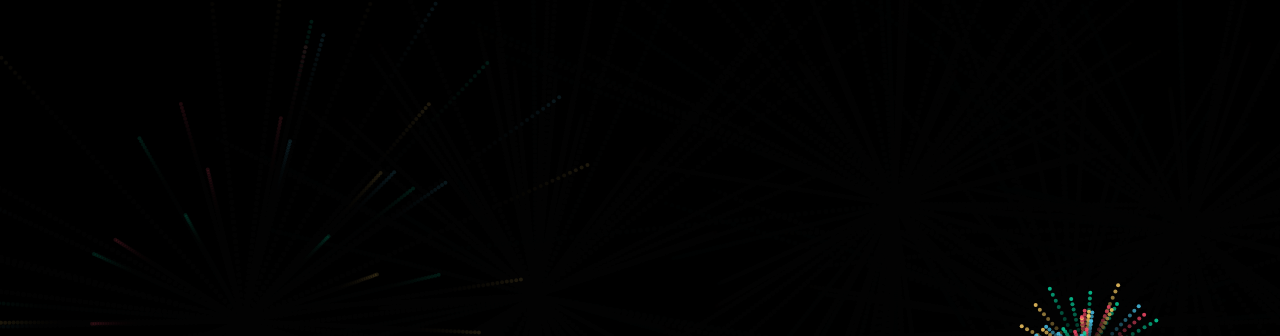
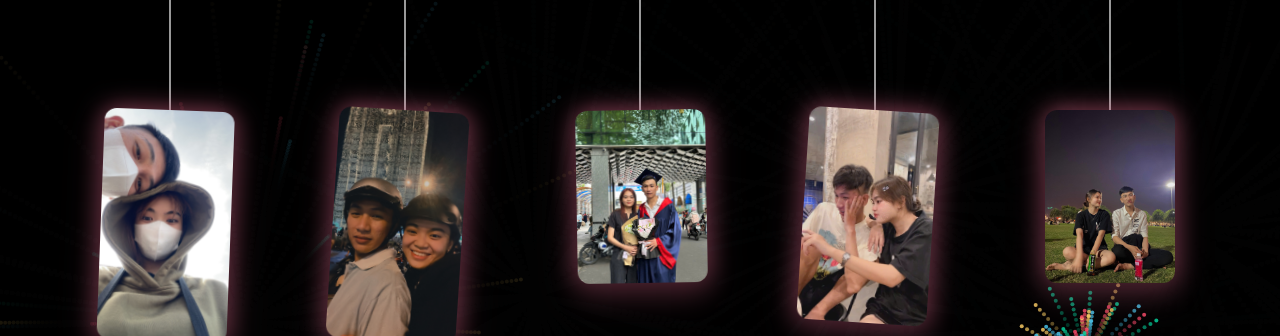
Before and after one commit to baotran1226/anni3y, a plain HTML site: page fireworks.html in a window 1280 px wide. Shown: the top 336 px of the page. Drawn offline with Linux system fonts and the light colour scheme.

Commit message:
Update game and fireworks effects

```diff
--- a/fireworks.html
+++ b/fireworks.html
@@ -19,6 +19,13 @@
             display: block;
         }
 
+        canvas {
+            position: fixed;
+            inset: 0;
+            z-index: 1;
+        }
+
+
         .message {
             position: fixed;
             top: 40%;
@@ -37,6 +44,87 @@
             font-size: 20px;
             opacity: 0.9;
         }
+
+        /* Khung chứa */
+        .hanging-wrapper {
+            position: fixed;
+            top: 0;
+            left: 0;
+            width: 100%;
+            display: flex;
+            justify-content: space-evenly;
+            z-index: 5;
+            pointer-events: none;
+        }
+
+        /* Mỗi ảnh */
+        .hanging-item {
+            display: flex;
+            flex-direction: column;
+            align-items: center;
+        }
+
+        /* Dây treo */
+        .string {
+            width: 2px;
+            height: 110px;
+            background: rgba(255, 255, 255, 0.6);
+        }
+
+        /* Ảnh */
+        .hanging-item img {
+            width: 130px;
+            border-radius: 12px;
+            box-shadow: 0 12px 25px rgba(0, 0, 0, 0.4);
+            transform-origin: top center;
+            animation: swing 3s ease-in-out infinite;
+        }
+
+        /* TẠO NHỊP KHÁC NHAU */
+        .hanging-item:nth-child(2) img {
+            animation-duration: 3.5s;
+        }
+
+        .hanging-item:nth-child(3) img {
+            animation-duration: 2.8s;
+        }
+
+        .hanging-item:nth-child(4) img {
+            animation-duration: 3.2s;
+        }
+
+        .hanging-item:nth-child(5) img {
+            animation-duration: 4s;
+        }
+
+        /* Đu đưa */
+        @keyframes swing {
+            0% {
+                transform: rotate(-4deg);
+            }
+
+            50% {
+                transform: rotate(4deg);
+            }
+
+            100% {
+                transform: rotate(-4deg);
+            }
+        }
+
+        @media (max-width: 480px) {
+            .hanging-item img {
+                width: 90px;
+            }
+
+            .string {
+                height: 80px;
+            }
+        }
+
+        .hanging-item img {
+            filter: drop-shadow(0 0 12px rgba(255, 120, 160, 0.6));
+        }
     </style>
 </head>
 
@@ -49,6 +137,34 @@
         <p>Chúng ta sẽ còn nhiều kỷ niệm nữa nhé ✨</p>
     </div>
 
+    <div class="hanging-wrapper">
+        <div class="hanging-item">
+            <div class="string"></div>
+            <img src="images/21_06_24.jpg">
+        </div>
+
+        <div class="hanging-item">
+            <div class="string"></div>
+            <img src="images/22_12_24.jpg">
+        </div>
+
+        <div class="hanging-item">
+            <div class="string"></div>
+            <img src="images/22_11_25.jpg">
+        </div>
+
+        <div class="hanging-item">
+            <div class="string"></div>
+            <img src="images/24_04_23.jpg">
+        </div>
+
+        <div class="hanging-item">
+            <div class="string"></div>
+            <img src="images/24_12_22.jpg">
+        </div>
+    </div>
+
+
     <script src="fireworks.js"></script>
 </body>
 
```
Also changed, not shown: end.html (added, +35 -0 lines), index.html (+1 -14 lines), script.js (+3 -8 lines).
